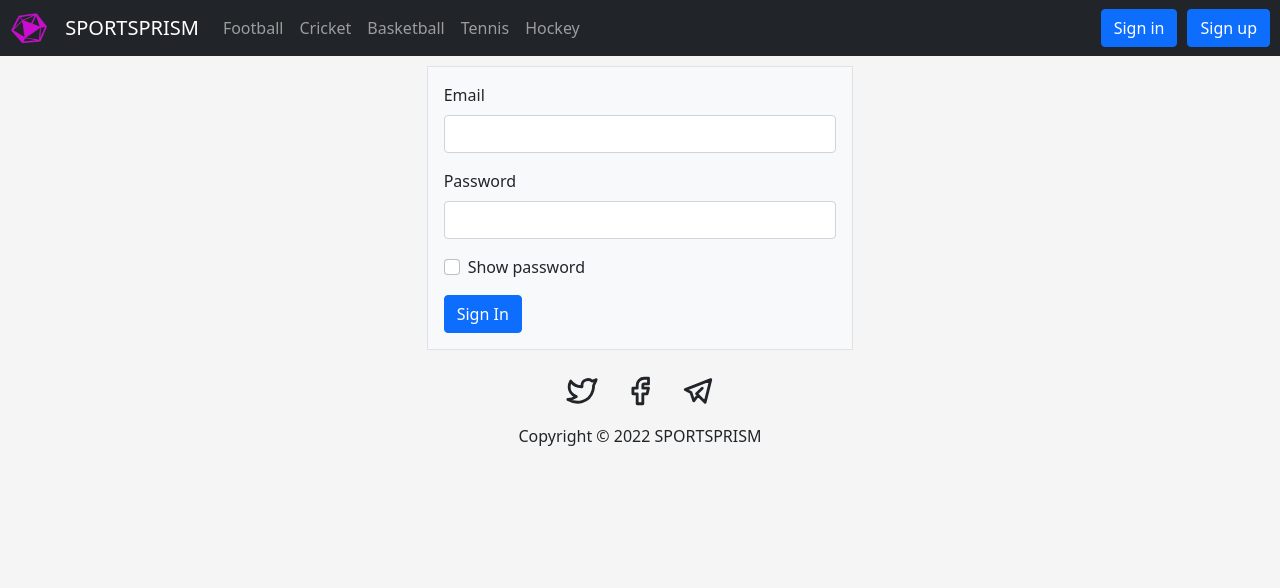
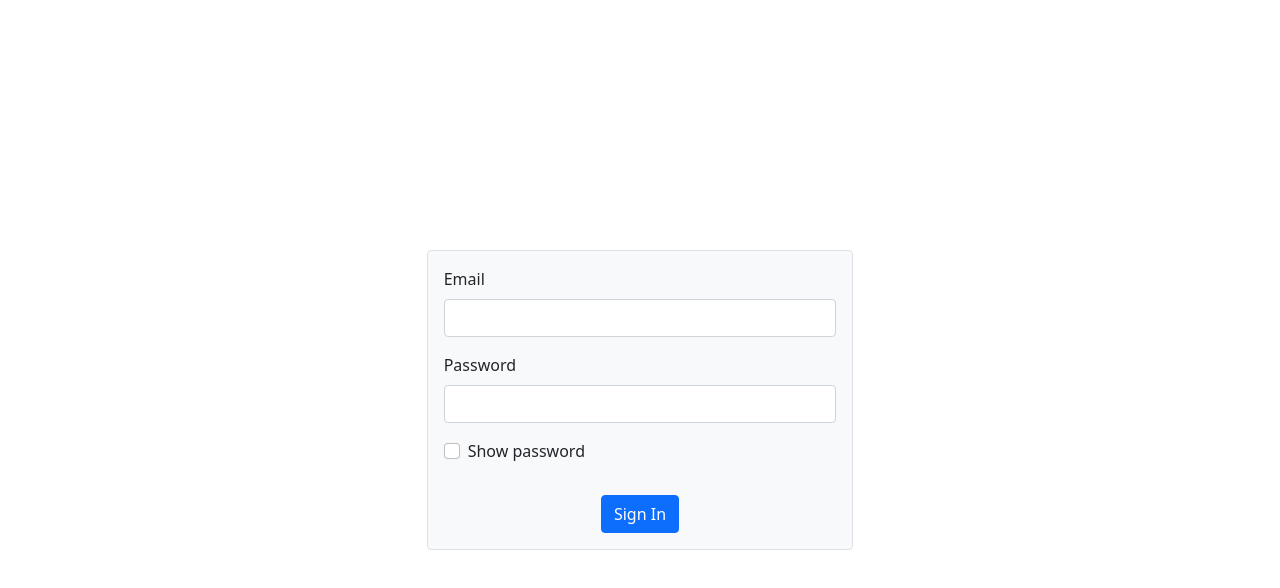
Before and after one commit to Vikrantpalle/sports-prism-frontend, a React (Create React App) app: page /signin in a window 1280 px wide. Shown: the top 588 px of the page. Built offline with nearby package versions, Linux system fonts and the light colour scheme.

Commit message:
signin/signup ui updated

```diff
--- a/src/App.js
+++ b/src/App.js
@@ -2,6 +2,8 @@ import React from 'react'
 import './App.css';
 import LiveContainer from './LiveContainer';
 import axios from 'axios';
+import NavBar from './NavBar';
+import Footer from './Footer';
 
 
 
@@ -17,15 +19,19 @@ class App extends React.Component{
   }
 
   componentDidMount() {
-    axios.get("/sports/"+this.props.sport).then(response => this.setState({data: response.data, isLoading: false}));
+    axios.get("/api/sports/"+this.props.sport).then(response => this.setState({data: response.data, isLoading: false}));
   }
 
 
   render(){
   return (
+
     <div className="App">
+      <NavBar/>
       {this.state.isLoading ? "loading..." : <LiveContainer matches={this.state.data.data || this.state.data.matches} /> }
+      <Footer/>
     </div>
+
   );
   }
 }
--- a/src/Home.js
+++ b/src/Home.js
@@ -1,7 +1,9 @@
 
 import React from 'react'
 import { Container,Card,Col,Row,Button } from 'react-bootstrap';
+import Footer from './Footer';
 import './Home.css'
+import NavBar from './NavBar';
 
 const sportData=[{"src": "football.jpg","title": "Football"},{"src": "cricket.jpg","title": "Cricket"},{"src": "basketball.jpg","title": "Basketball"},{"src": "tennis.jpg","title": "Tennis"},{"src": "hockey.jpg","title": "Hockey"}]
 
@@ -9,15 +11,16 @@ class Home extends React.Component{
 
     render() {
         return (
-            <Container fluid>
-                <Row xs={1} md={2} className="g-4">
+            <Container fluid className='p-0'>
+                 <NavBar/>
+                <Row xs={1} md={2} className="g-4 p-2">
     {sportData.map((sport)=> {return (
       <Col>
       <Card>
         <Card.Img className="card-img"  variant="top" src={require("./assets/"+sport.src)} />
         <Card.Body>
           <Card.Title>{sport.title}</Card.Title>
-          <Button href={"/"+sport.src.slice(0,-4)}>LIVE MATCHES</Button>
+          <Button href={"/sports/"+sport.src.slice(0,-4)}>LIVE MATCHES</Button>
         </Card.Body>
       </Card>
     </Col>
@@ -25,6 +28,7 @@ class Home extends React.Component{
 
 
 </Row>
+<Footer/>
             </Container>
         );
     }
--- a/src/SignIn.js
+++ b/src/SignIn.js
@@ -1,7 +1,8 @@
 import React from 'react'
-import { Alert, Button, Col, Container, Form, FormGroup, Row } from 'react-bootstrap';
+import { Button, Col, Container, Form, FormGroup, Row } from 'react-bootstrap';
 import axios from 'axios';
-import { Link } from 'react-router-dom';
+import { Navigate } from 'react-router-dom';
+import './auth.css'
 
 class SignIn extends React.Component{
     constructor(props){
@@ -21,9 +22,9 @@ class SignIn extends React.Component{
     handleSubmit=()=> {
         axios.post('/signin',this.state.user)
            .then((res)=>{
+
+               localStorage.setItem('userData',JSON.stringify({username: res.data.message.name,token: res.data.token}));
                this.setState({...this.state,validated: true})
-               localStorage.setItem('userData',JSON.stringify({username: res.data.message.name,token: res.data.token}));
-               window.location.reload();
             })
             .catch((error)=> {
                 this.setState({...this.state,errors: {...error.response.data.errors}});
@@ -34,10 +35,11 @@ class SignIn extends React.Component{
 
     render(){
         return (
-          <Container fluid>
-          {!localStorage.getItem('userData') && <Row>
-<Col className='col-md-4 mx-auto border p-3 bg-light'>
-              <Form noValidate validated={this.state.validated} style={{}} className='justify-content-center'>
+          <Container fluid className='h-100 row m-0 p-0'>
+          {this.state.validated && <Navigate to="/"/>}
+          <Row className=' my-auto g-0'>
+<Col className='col-md-4 mx-auto bg-light border rounded p-3' >
+              <Form noValidate validated={this.state.validated} >
                   <FormGroup className='mb-3'>
                       <Form.Label>Email</Form.Label>
                       <Form.Control type='email' id="email" onChange={this.handleChange} isInvalid={this.state.errors.email || this.state.errors.user}/>
@@ -51,22 +53,16 @@ class SignIn extends React.Component{
                   <FormGroup className='mb-3'>
                       <Form.Check type='checkbox' label='Show password' onClick={()=> this.setState({...this.state,showPassword: !this.state.showPassword})}/>
                   </FormGroup>
-                  <Button variant='primary' onClick={this.handleSubmit}>
+                  <div className='text-center'>
+                  <Button variant='primary' className='mt-3' onClick={this.handleSubmit}>
+
                       Sign In
                   </Button>
+                  </div>
 
               </Form>
               </Col>
-              </Row>}
-              {localStorage.getItem('userData') && <Row>
-                  <Col className='col-md-4 mx-auto m-3 p-0'>
-                      <Alert variant='success '>
-                          <Alert.Heading>Signed In</Alert.Heading>
-                          <hr/>
-                          <p>Go to <Link to="/">home</Link></p>
-                      </Alert>
-                  </Col>
-              </Row>}
+              </Row>
           </Container>
         );
     }
--- a/src/SignUp.js
+++ b/src/SignUp.js
@@ -2,6 +2,7 @@ import React from 'react'
 import { Button, Form, FormGroup,Container,Row,Col } from 'react-bootstrap';
 import axios from 'axios';
 import { Navigate } from 'react-router-dom';
+import './auth.css'
 class SignUp extends React.Component{
     constructor(props){
         super(props)
@@ -27,11 +28,11 @@ class SignUp extends React.Component{
 
     render(){
         return (
-          <Container fluid>
+          <Container fluid className='h-100 row m-0 p-0'>
               {this.state.validated && <Navigate to="/signin"/>}
-              <Row>
-                  <Col className="mx-auto col-md-4">
-              <Form noValidate validated={this.state.validated}>
+              <Row className=' my-auto g-0'>
+                  <Col className="col-md-4 mx-auto border rounded p-3 bg-light">
+              <Form noValidate validated={this.state.validated} >
                   <FormGroup className='mb-3'>
                       <Form.Label>Username</Form.Label>
                       <Form.Control id="name" onChange={this.handleChange} isInvalid={this.state.errors.name}/>
@@ -52,9 +53,11 @@ class SignUp extends React.Component{
                       <Form.Control type='password' id='password_confirmation' onChange={this.handleChange} isInvalid={this.state.errors.password_confirmation || this.state.errors.match}/>
                       <Form.Control.Feedback type="invalid">{this.state.errors.password_confirmation || this.state.errors.match}</Form.Control.Feedback>
                   </FormGroup>
-                  <Button variant='primary' onClick={this.handleSubmit}>
+                  <div className='text-center'>
+                  <Button variant='primary' className='mt-3' onClick={this.handleSubmit}>
                       Sign Up
                   </Button>
+                  </div>
               </Form>
               </Col>
               </Row>
--- /dev/null
+++ b/src/auth.css
@@ -0,0 +1,3 @@
+html,body, #root {
+    height: 100%;
+}
--- a/src/index.js
+++ b/src/index.js
@@ -2,18 +2,15 @@ import React from 'react';
 import ReactDOM from 'react-dom';
 import './index.css';
 import App from './App';
-import NavBar from './NavBar.js';
 import Home from './Home';
 import { BrowserRouter as Router, Route, Routes } from "react-router-dom";
 import '../node_modules/bootstrap/dist/css/bootstrap.min.css';
-import Footer from './Footer.js'
 import SignUp from './SignUp';
 import SignIn from './SignIn';
 
 
 ReactDOM.render(
   <Router>
-    <NavBar />
     <Routes>
       <Route path="/" element={<Home/>}/>
       <Route path="/signin" element={<SignIn/>}/>
@@ -24,8 +21,6 @@ ReactDOM.render(
       <Route path="/sports/basketball" element={<App sport="basketball"/>}/>
       <Route path="/sports/tennis" element={<App sport="tennis"/>}/>
     </Routes>
-
-    <Footer/>
   </Router>,
   document.getElementById('root')
 );
```
